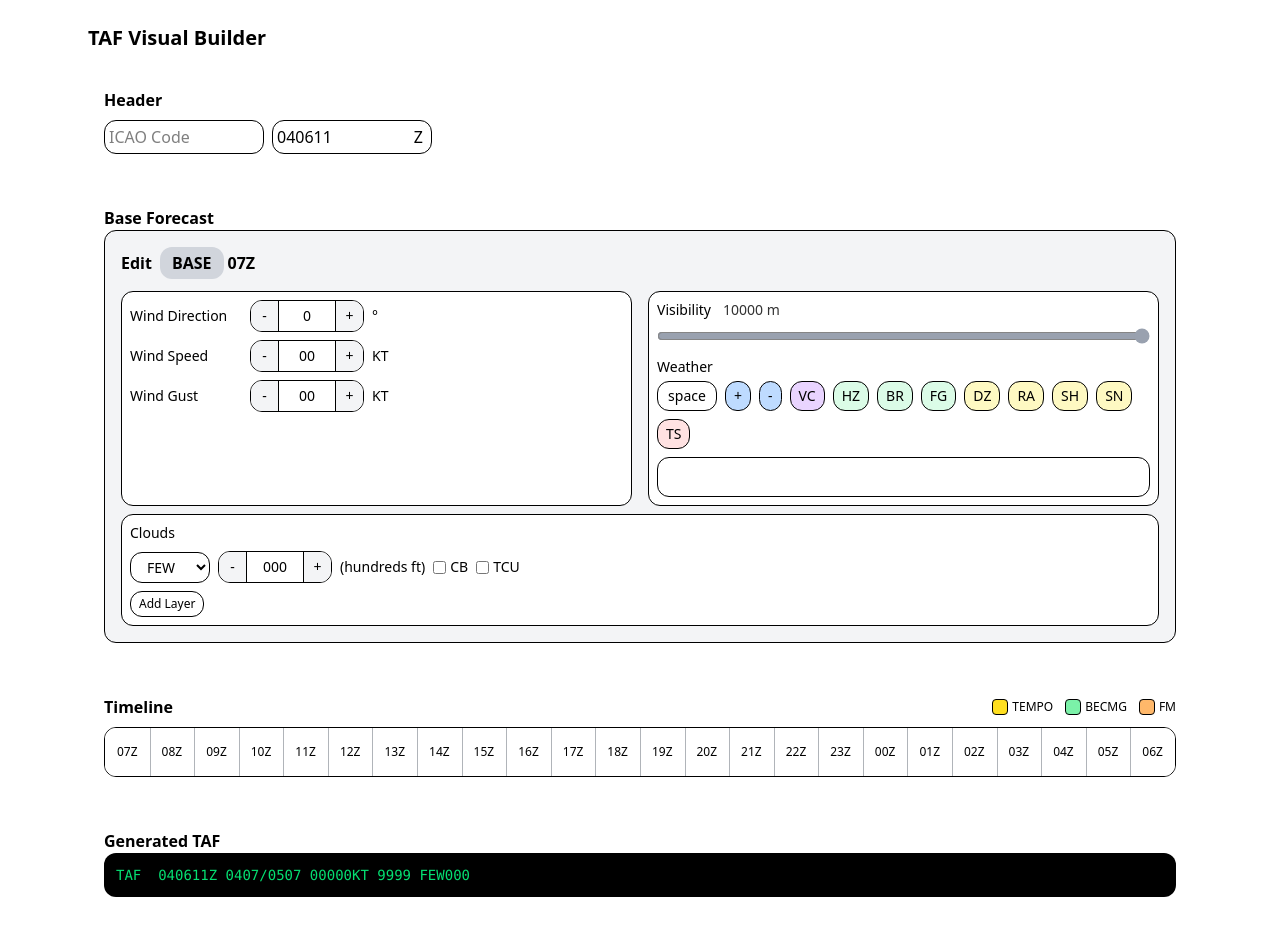
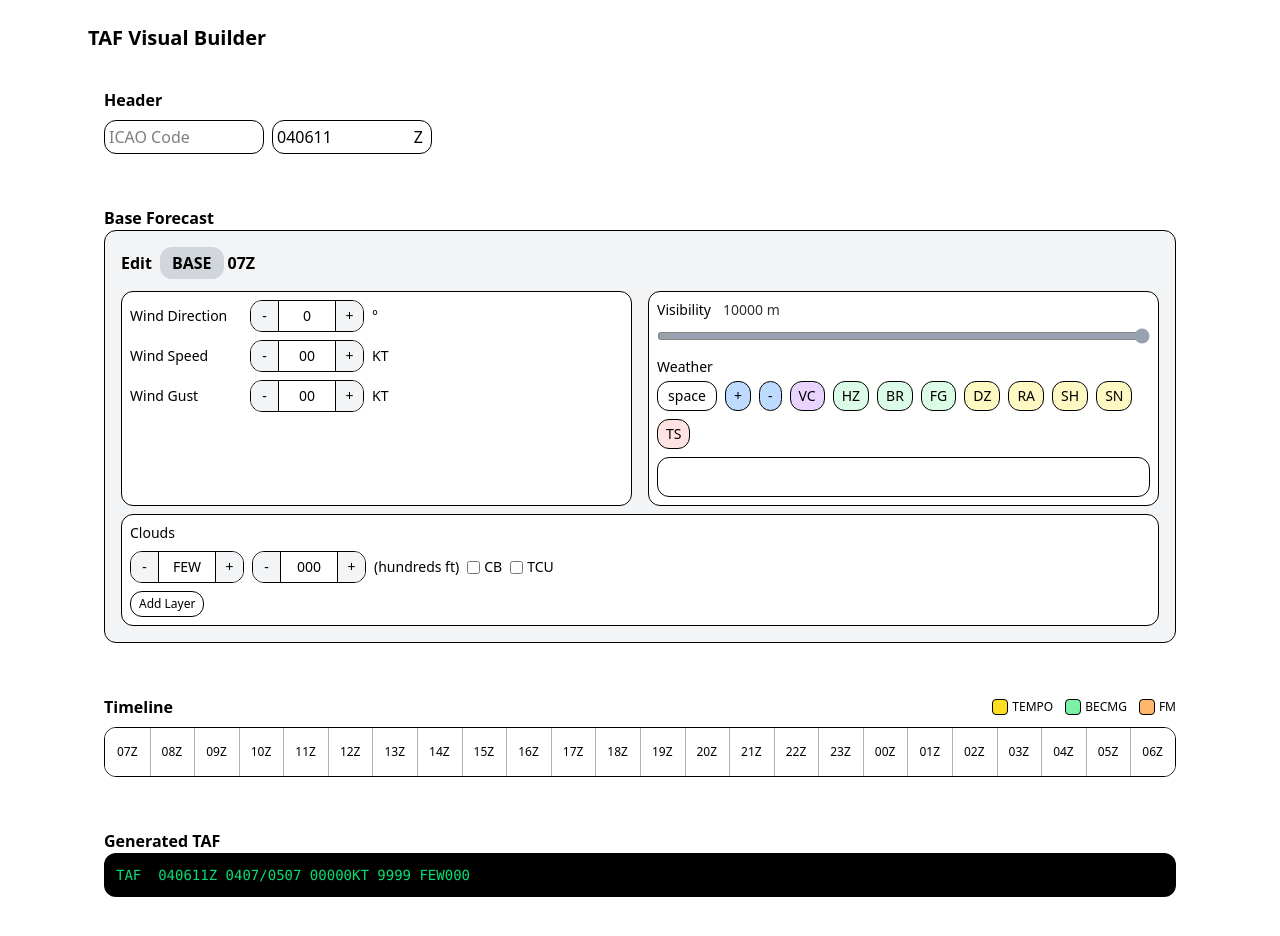
Before and after one commit to sprangdes/taf-visual-builder, a React (Vite) app: page / in a window 1280 px wide. Built offline with nearby package versions, Linux system fonts and the light colour scheme.

Commit message:
調整雲量選擇器樣式

```diff
--- a/src/components/CloudSection.tsx
+++ b/src/components/CloudSection.tsx
@@ -62,17 +62,16 @@ export default function CloudSection({
         <div className="space-y-2 mt-2">
         {clouds.map((c) => (
           <div key={c.id} className="flex flex-wrap items-center gap-2">
-            <select
-              value={c.amount}
-              onChange={(e) => onUpdateCloud(c.id, "amount", e.target.value)}
-              className="border p-1 rounded-xl px-3 w-20"
-            >
-              {cloudAmountOptions.map((opt) => (
-                <option key={opt} value={opt}>
-                  {opt}
-                </option>
-              ))}
-            </select>
+            <NumericControl
+              value={Math.max(0, cloudAmountOptions.indexOf(c.amount))}
+              min={0}
+              max={cloudAmountOptions.length - 1}
+              step={1}
+              formatValue={(v) => cloudAmountOptions[v] ?? cloudAmountOptions[0]}
+              onChange={(value) =>
+                onUpdateCloud(c.id, "amount", cloudAmountOptions[value] ?? cloudAmountOptions[0])
+              }
+            />
             <NumericControl
               value={c.height}
               min={0}
```
